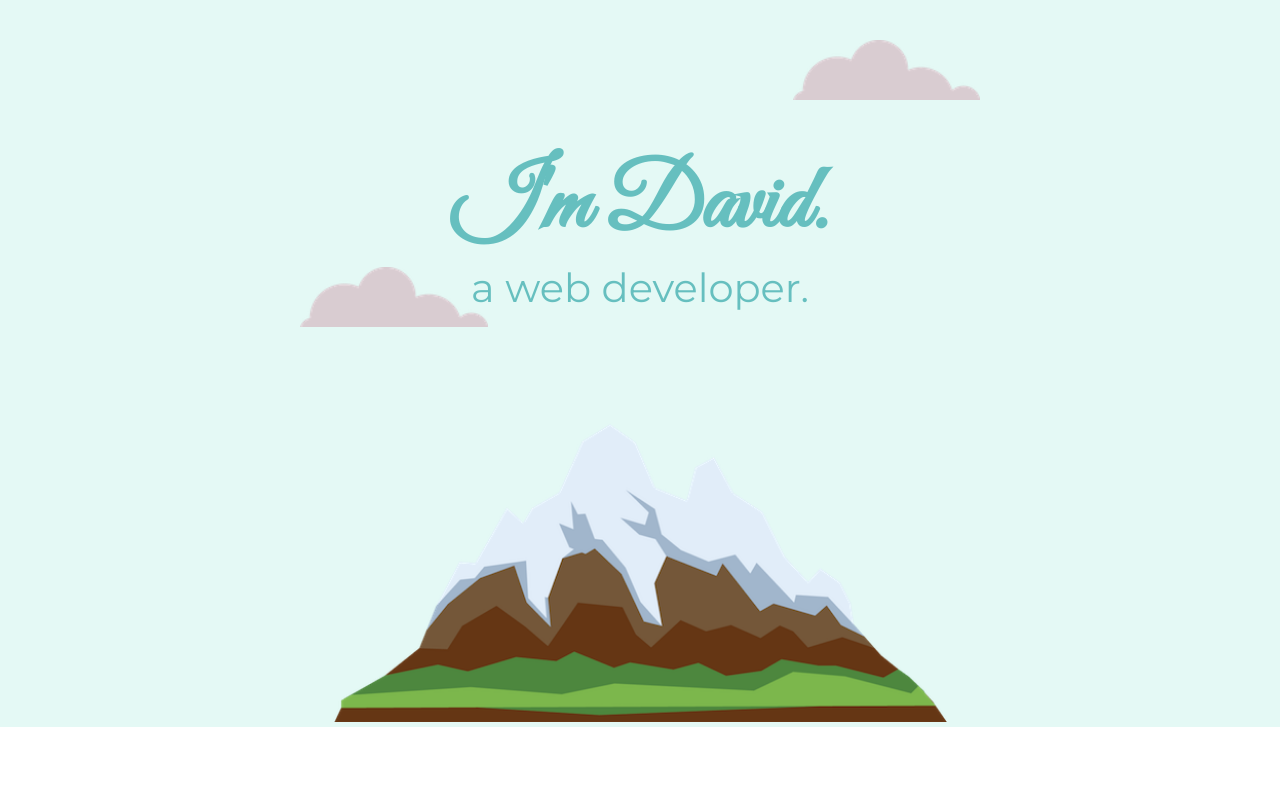
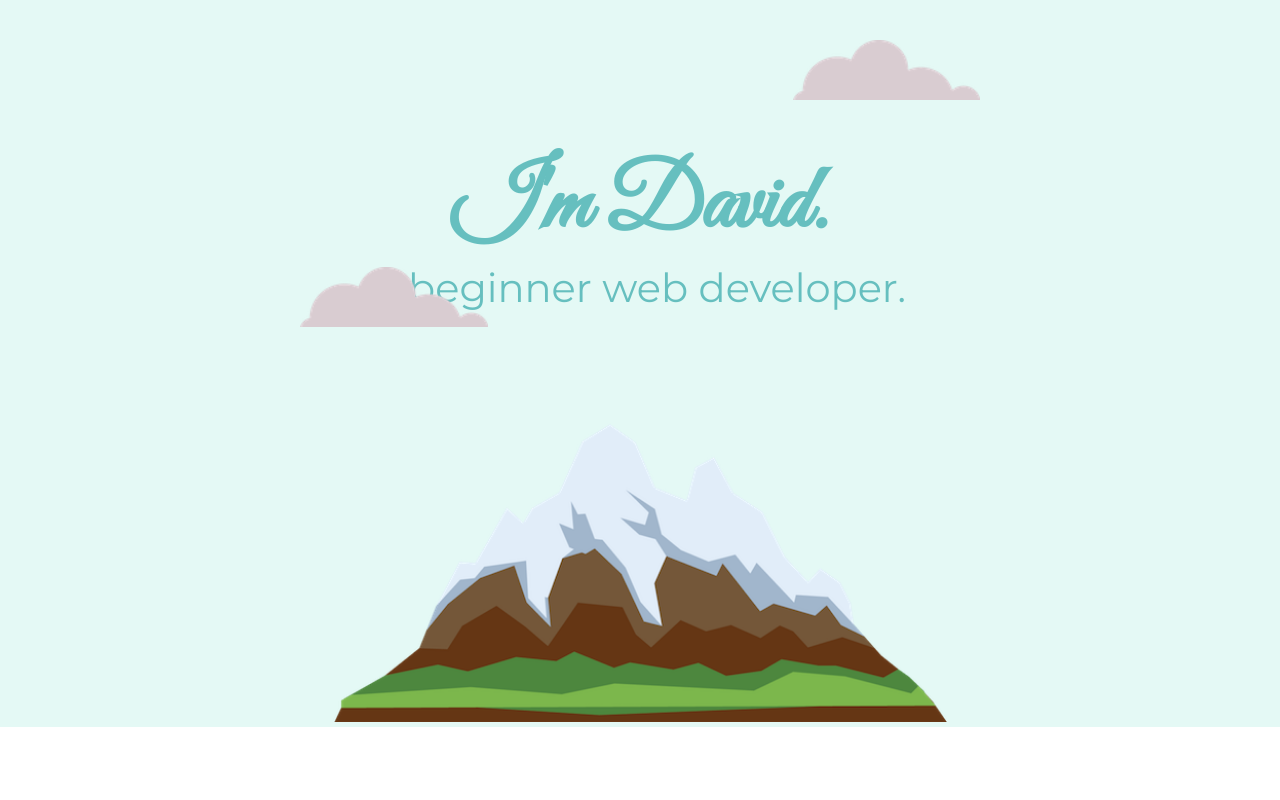
Before and after one commit to DaviK888/intro, a plain HTML site: page index.html in a window 1280 px wide. Shown: the top 800 px of the page. Drawn offline with Linux system fonts and the light colour scheme.

Commit message:
changed sub-heading to "a beginner web developer."

```diff
--- a/index.html
+++ b/index.html
@@ -14,7 +14,7 @@
   <div class="top-container">
     <img class="top-cloud" src="images/cloud.png" alt="cloud-img">
     <h1>I'm David.</h1>
-    <h2 style="margin-top: 0px; font-weight: normal;">a web developer.</h2>
+    <h2 style="margin-top: 0px; font-weight: normal;">a beginner web developer.</h2>
     <img class="bottom-cloud" src="images/cloud.png" alt="cloud-img">
     <img class="mountain" src="images/mountain.png" alt="mountain-img">
   </div>
```
